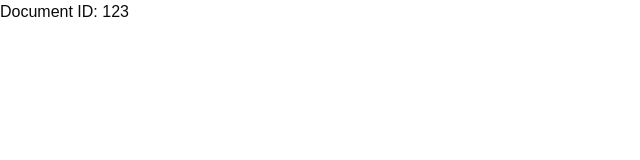
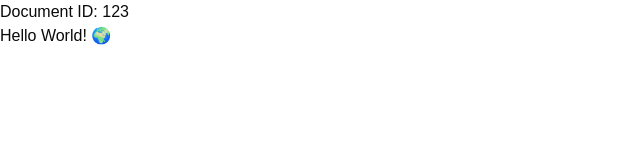
Before and after one commit to ethanevans33/DocumentEditor, a Next.js app: page /documents/123 in a window 1280 px wide. Shown: the top 160 px of the page, without its empty margins (0-640 px from the left). Built offline with nearby package versions, Linux system fonts and the light colour scheme.

Commit message:
Added basic tiptap editor with StarterKit

```diff
--- a/package.json
+++ b/package.json
@@ -37,6 +37,9 @@
     "@radix-ui/react-toggle": "^1.1.9",
     "@radix-ui/react-toggle-group": "^1.1.10",
     "@radix-ui/react-tooltip": "^1.2.7",
+    "@tiptap/pm": "^2.10.2",
+    "@tiptap/react": "^2.10.2",
+    "@tiptap/starter-kit": "^2.10.2",
     "class-variance-authority": "^0.7.1",
     "clsx": "^2.1.1",
     "cmdk": "^1.1.1",
--- /dev/null
+++ b/src/app/documents/[documentId]/editor.tsx
@@ -0,0 +1,16 @@
+"use client";
+
+import { useEditor, EditorContent } from '@tiptap/react';
+import StarterKit from '@tiptap/starter-kit';
+
+export const Editor = () => {
+    const editor = useEditor({
+        extensions: [StarterKit],
+        content: '<p>Hello World! 🌍</p>',
+    });
+    return (
+        <div>
+            <EditorContent editor={editor} />
+        </div>
+    );
+}
--- a/src/app/documents/[documentId]/page.tsx
+++ b/src/app/documents/[documentId]/page.tsx
@@ -1,3 +1,5 @@
+import { Editor } from './editor';
+
 interface DocumentIdPageProps {
     params: Promise<{ documentId: string }>;
 };
@@ -8,6 +10,7 @@
     return (
         <div>
             Document ID: {documentId}
+            <Editor />
         </div>
     );
 }
```
Also changed, not shown: 1 other file (tests, documents, lock files or other folders).
